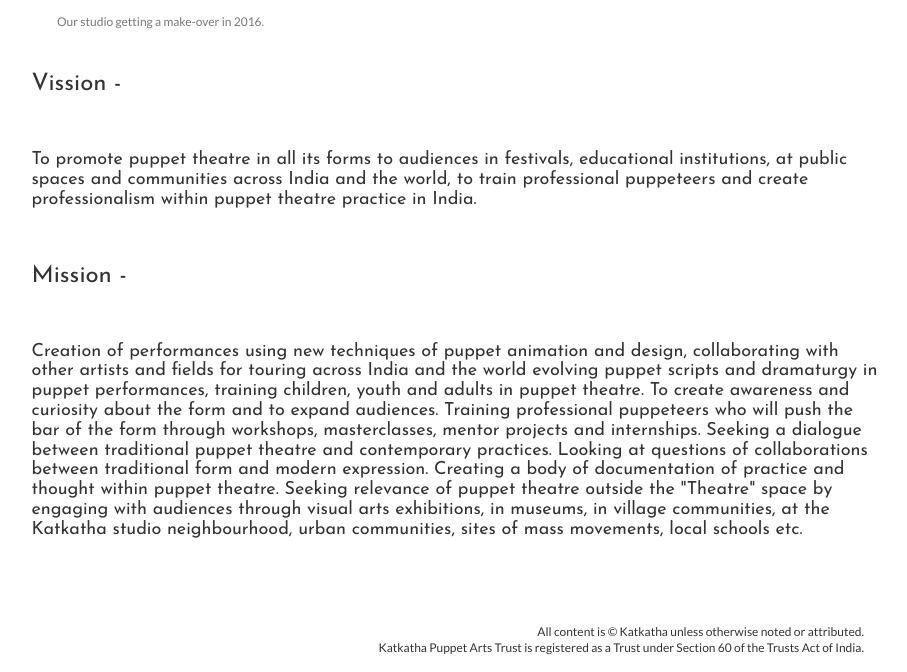
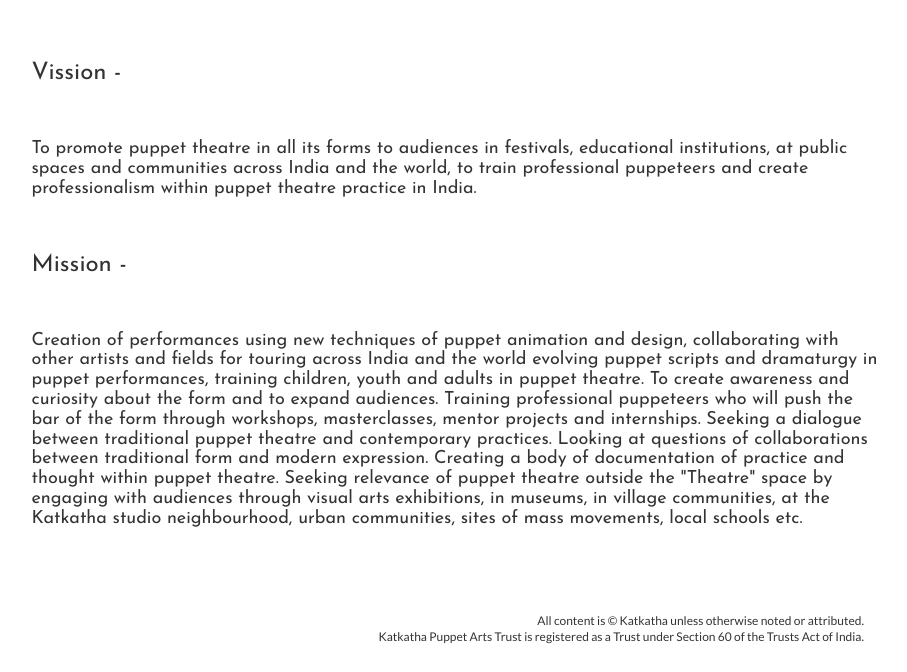
Before and after one commit to katkatha/katkatha.org, a Jekyll site: the page built from _posts/2017-02-02-visionmission.markdown, in a window 1280 px wide. Shown: the part 657-1329 px from the top of the page, without its empty margins (331-1238 px from the left). Built offline with Jekyll 4.4.1, drawn with Linux system fonts in a browser that asks for light colours; nearby versions of some CDN libraries.

Commit message:
Update 2017-02-02-visionmission.markdown

```diff
--- a/_posts/2017-02-02-visionmission.markdown
+++ b/_posts/2017-02-02-visionmission.markdown
@@ -7,7 +7,7 @@ categories: articles
 
 <br>
 
-{% include coverimage.html url="/images/studio/vission.JPG" caption="Our studio getting a make-over in 2016." %}
+{% include coverimage.html url="/images/studio/vission.JPG" %}
 
  <h3>Vission -</h3>
  <br>
```
